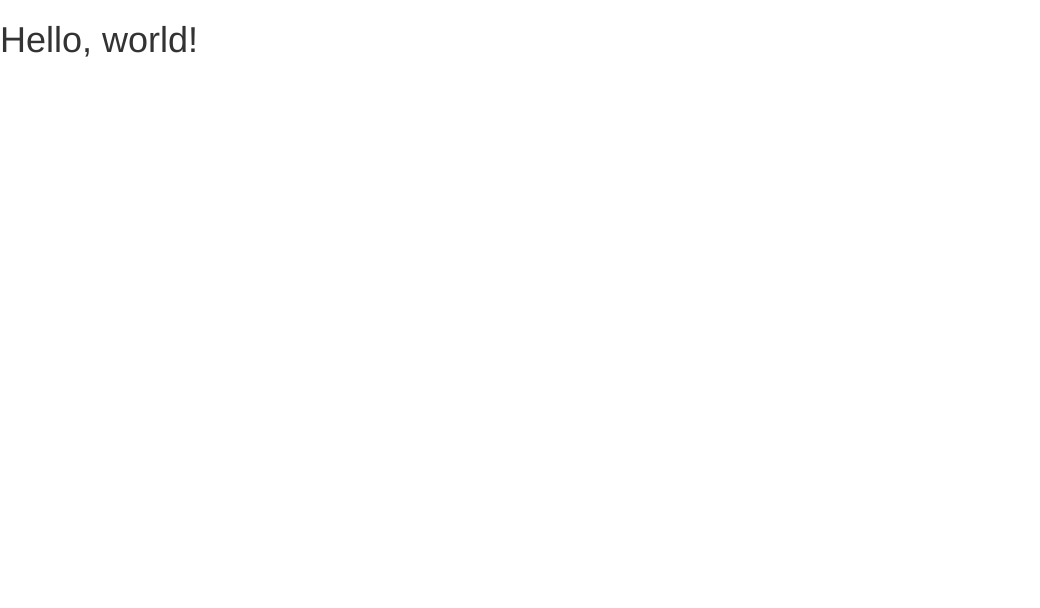
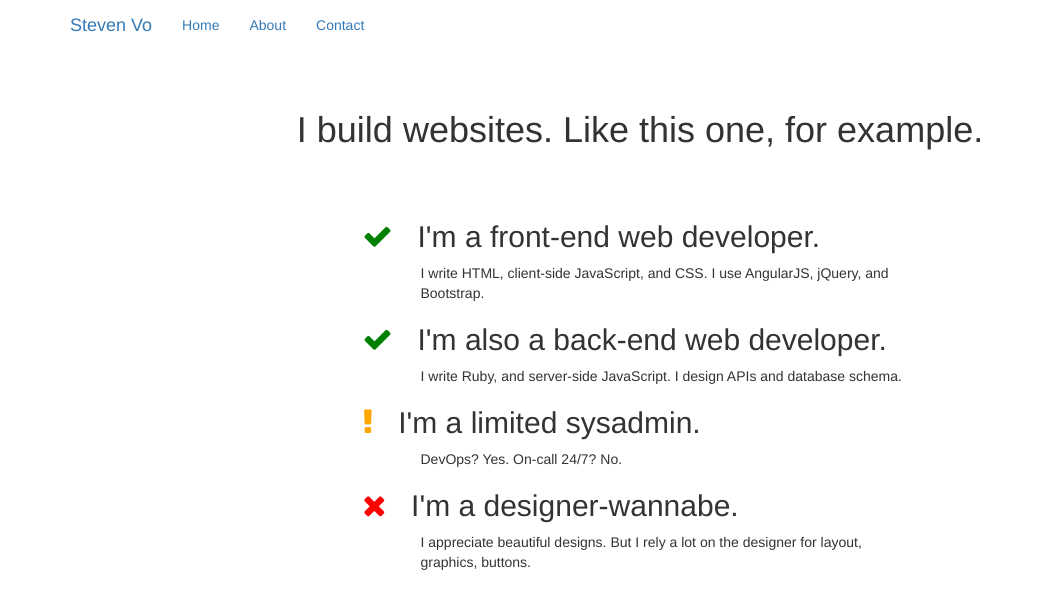
Before and after one commit to stevenvo/stevenvo.github.com, a plain HTML site: page index.html in a window 1280 px wide. Shown: the whole page, without its empty margins (0-1040 px from the left). Drawn offline with nearby package versions, Linux system fonts and the light colour scheme.

Commit message:
add some content

```diff
--- /dev/null
+++ b/css/custom.css
@@ -0,0 +1,24 @@
+body {
+  padding-top: 50px;
+}
+
+.starter-template {
+  padding: 40px 15px;
+  text-align: center;
+}
+
+.expertise {
+    margin-left: 58px;
+}
+
+.fa-check {
+  color: green;
+}
+
+.fa-exclamation {
+  color: orange;
+}
+
+.fa-times {
+  color: red;
+}
--- a/index.html
+++ b/index.html
@@ -9,6 +9,8 @@
 
     <!-- Bootstrap -->
     <link href="css/bootstrap.min.css" rel="stylesheet">
+    <link rel="stylesheet" href="css/font-awesome.min.css">
+    <link href="css/custom.css" rel="stylesheet">
 
     <!-- HTML5 shim and Respond.js for IE8 support of HTML5 elements and media queries -->
     <!-- WARNING: Respond.js doesn't work if you view the page via file:// -->
@@ -18,7 +20,53 @@
     <![endif]-->
   </head>
   <body>
-    <h1>Hello, world!</h1>
+    <div>
+        <nav class="navbar navbar-fixed-top">
+          <div class="container">
+            <div class="navbar-header">
+              <button type="button" class="navbar-toggle collapsed" data-toggle="collapse" data-target="#navbar" aria-expanded="false" aria-controls="navbar">
+                <span class="sr-only">Toggle navigation</span>
+                <span class="icon-bar"></span>
+                <span class="icon-bar"></span>
+                <span class="icon-bar"></span>
+              </button>
+              <a class="navbar-brand" href="#">Steven Vo</a>
+            </div>
+            <div id="navbar" class="collapse navbar-collapse">
+              <ul class="nav navbar-nav">
+                <li class="active"><a href="#">Home</a></li>
+                <li><a href="#about">About</a></li>
+                <li><a href="#contact">Contact</a></li>
+              </ul>
+            </div><!--/.nav-collapse -->
+          </div>
+        </nav>
+    </div>
+
+    <div class="container">
+      <div class="starter-template">
+        <h1>I build websites. Like this one, for example.</h1>
+      </div>
+      <div class="row">
+        <div class="col-md-3"></div>
+        <div class="col-md-6">
+            <h2><i class="fa fa-check"></i> &nbsp; I'm a front-end web developer.</h2>
+            <p class="expertise">I write HTML, client-side JavaScript, and CSS. I use AngularJS, jQuery, and Bootstrap.</p>
+
+            <h2><i class="fa fa-check"></i> &nbsp; I'm also a back-end web developer.</h2>
+            <p class="expertise">I write Ruby, and server-side JavaScript. I design APIs and database schema.</p>
+
+            <h2><i class="fa fa-exclamation"></i> &nbsp; I'm a limited sysadmin.</h2>
+            <p class="expertise">DevOps? Yes. On-call 24/7? No.</p>
+
+            <h2><i class="fa fa-times"></i> &nbsp; I'm a designer-wannabe.</h2>
+            <p class="expertise">I appreciate beautiful designs. But I rely a lot on the designer for layout, graphics, buttons.</p>
+
+        </div>
+        <div class="col-md-3"></div>
+      </div>
+    </div>
+
 
     <!-- jQuery (necessary for Bootstrap's JavaScript plugins) -->
     <script src="https://ajax.googleapis.com/ajax/libs/jquery/1.11.2/jquery.min.js"></script>
```
